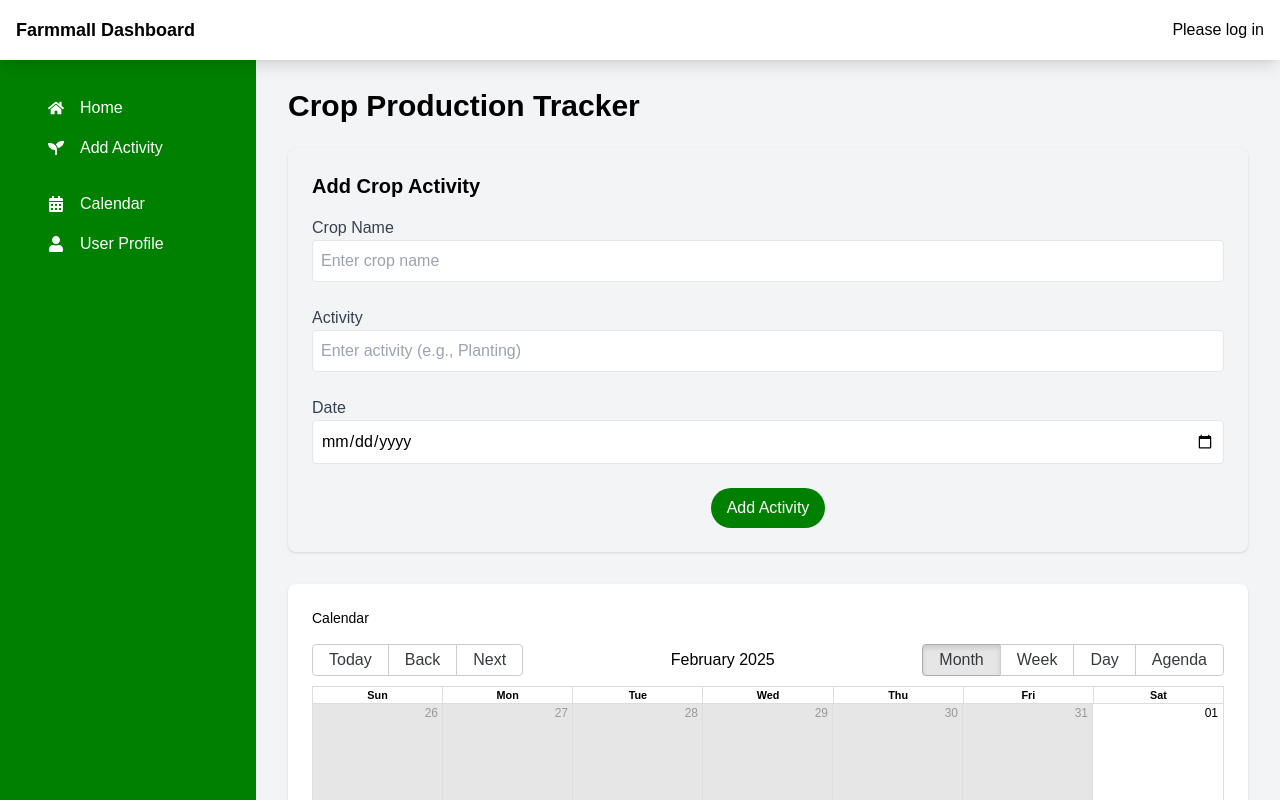
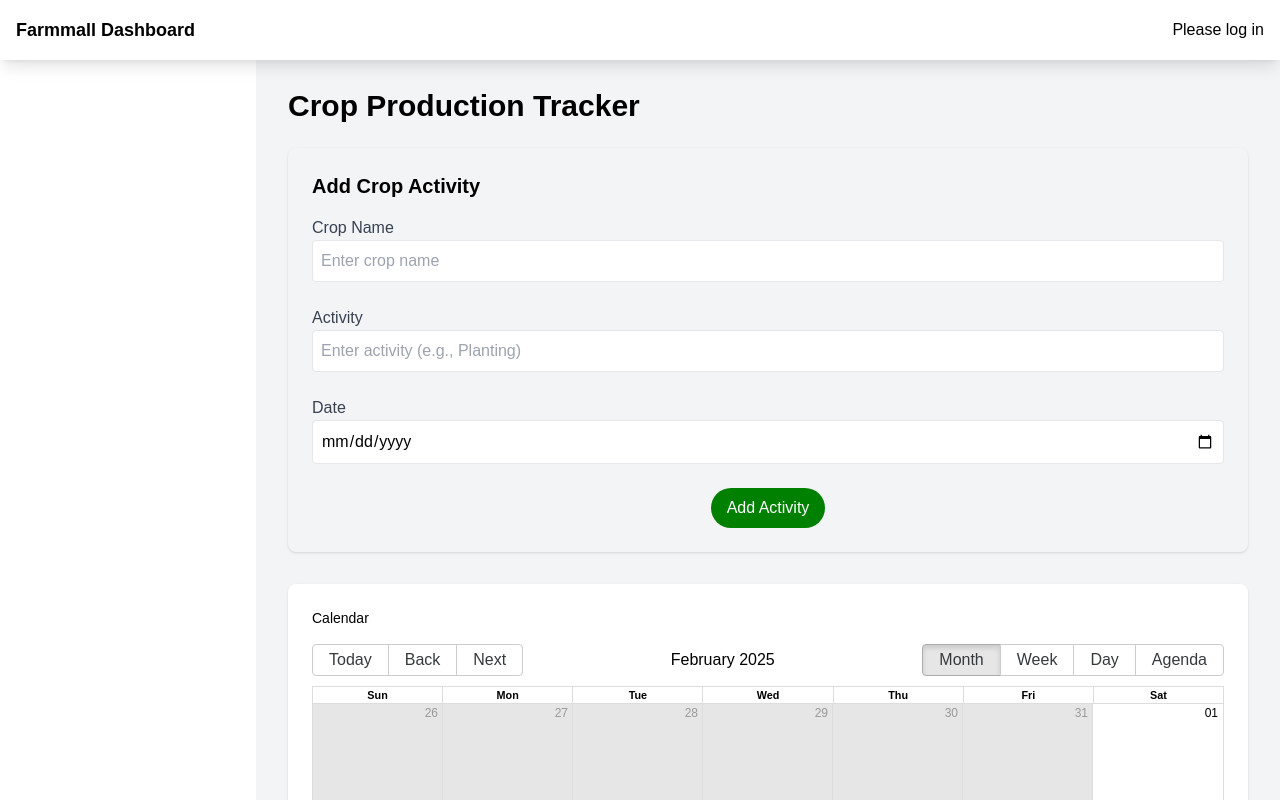
Before and after one commit to Griffin-Ndede/farm_mall, a React (Vite) app: page /dashboard in a window 1280 px wide. Shown: the top 800 px of the page. Built offline with nearby package versions, Linux system fonts and the light colour scheme.

Commit message:
creates a baselayout for the dashboard for rendering different pages

```diff
--- /dev/null
+++ b/src/BaseLayout.jsx
@@ -0,0 +1,16 @@
+import { Outlet } from 'react-router-dom';
+import SideNav from '../Components/SideNav';
+
+function BaseLayout() {
+  return (
+    <div className="flex">
+      <SideNav />
+      {/* Main Content */}
+      <main className="md:ml-64 w-full">
+        <Outlet /> {/* This will render the matched child route */}
+      </main>
+    </div>
+  );
+}
+
+export default BaseLayout;
--- a/src/Context/UserContext.jsx
+++ b/src/Context/UserContext.jsx
@@ -46,11 +46,9 @@ export const UserProvider = ({ children }) => {
 
   const login = (authToken) => {
     try {
-      console.log("storing the token:", authToken)
       const decodedUser = jwtDecode(authToken.access); // Extract user info
       setUser(decodedUser);
       setToken(authToken);
-      console.log(authToken)
       localStorage.setItem("token", JSON.stringify(authToken)); // Store token persistently
     } catch (error) {
       console.error("Invalid token:", error);
--- a/src/Pages/Dashboard.jsx
+++ b/src/Pages/Dashboard.jsx
@@ -144,44 +144,6 @@ function Dashboard() {
           </div>
         </div>
 
-        {/* Side Navigation */}
-        <div
-          className={`w-64 bg-custom-green text-white flex flex-col p-4 top-0 fixed h-full z-10 transition-transform duration-300 ${isSidebarOpen ? "translate-x-0" : "-translate-x-full"
-            } md:translate-x-0 mt-14`}
-        >
-          <nav className="space-y-4 p-4">
-            <Link
-              to="/"
-              className="group flex items-center space-x-4 px-4 py-2 rounded-md hover:bg-green-100 transition duration-200"
-            >
-              <FaHome className="text-green-600 group-hover:text-green-800" />
-              <span className="text-white group-hover:text-green-800">Home</span>
-            </Link>
-
-            <AnchorLink href="#activity">
-              <button className="group flex items-center space-x-4 px-4 py-2 rounded-md hover:bg-green-100 transition duration-200">
-                <FaSeedling className="text-green-600 group-hover:text-green-800" />
-                <span className="text-white group-hover:text-green-800">Add Activity</span>
-              </button>
-            </AnchorLink>
-
-            <AnchorLink
-              href="#calendar"
-              className="group flex items-center space-x-4 px-4 py-2 rounded-md hover:bg-green-100 transition duration-200"
-            >
-              <FaCalendarAlt className="text-green-600 group-hover:text-green-800" />
-              <span className="text-white group-hover:text-green-800">Calendar</span>
-            </AnchorLink>
-            <AnchorLink
-              href="#user">
-              <button className="group flex items-center space-x-4 px-4 py-2 rounded-md hover:bg-green-100 transition duration-200">
-                <FaUser className="text-green-600 group-hover:text-green-800" />
-                <span className="text-white group-hover:text-green-800">User Profile</span>
-              </button>
-            </AnchorLink>
-
-          </nav>
-        </div>
 
         {/* Main Content */}
         <div className="flex-1 md:ml-64 p-8 bg-gray-100 mt-14">
--- /dev/null
+++ b/src/components/SideNav.jsx
@@ -0,0 +1,49 @@
+import React from 'react'
+
+function SideNav() {
+  return (
+    <>
+              {/* Side Navigation */}
+              <div
+          className={`w-64 bg-custom-green text-white flex flex-col p-4 top-0 fixed h-full z-10 transition-transform duration-300 ${isSidebarOpen ? "translate-x-0" : "-translate-x-full"
+            } md:translate-x-0 mt-14`}
+        >
+          <nav className="space-y-4 p-4">
+            <Link
+              to="/"
+              className="group flex items-center space-x-4 px-4 py-2 rounded-md hover:bg-green-100 transition duration-200"
+            >
+              <FaHome className="text-green-600 group-hover:text-green-800" />
+              <span className="text-white group-hover:text-green-800">Home</span>
+            </Link>
+
+            <AnchorLink href="#activity">
+              <button className="group flex items-center space-x-4 px-4 py-2 rounded-md hover:bg-green-100 transition duration-200">
+                <FaSeedling className="text-green-600 group-hover:text-green-800" />
+                <span className="text-white group-hover:text-green-800">Add Activity</span>
+              </button>
+            </AnchorLink>
+
+            <AnchorLink
+              href="#calendar"
+              className="group flex items-center space-x-4 px-4 py-2 rounded-md hover:bg-green-100 transition duration-200"
+            >
+              <FaCalendarAlt className="text-green-600 group-hover:text-green-800" />
+              <span className="text-white group-hover:text-green-800">Calendar</span>
+            </AnchorLink>
+            <AnchorLink
+              href="#user">
+              <button className="group flex items-center space-x-4 px-4 py-2 rounded-md hover:bg-green-100 transition duration-200">
+                <FaUser className="text-green-600 group-hover:text-green-800" />
+                <span className="text-white group-hover:text-green-800">User Profile</span>
+              </button>
+            </AnchorLink>
+
+          </nav>
+        </div>
+
+    </>
+  )
+}
+
+export default SideNav
--- a/src/config.jsx
+++ b/src/config.jsx
@@ -1,3 +1,3 @@
-const BASE_URL = "https://api.farmmall.co.ke"; // Change this when needed
+const BASE_URL = "http://127.0.0.1:8000"; // Change this when needed
 
 export default BASE_URL;
```
